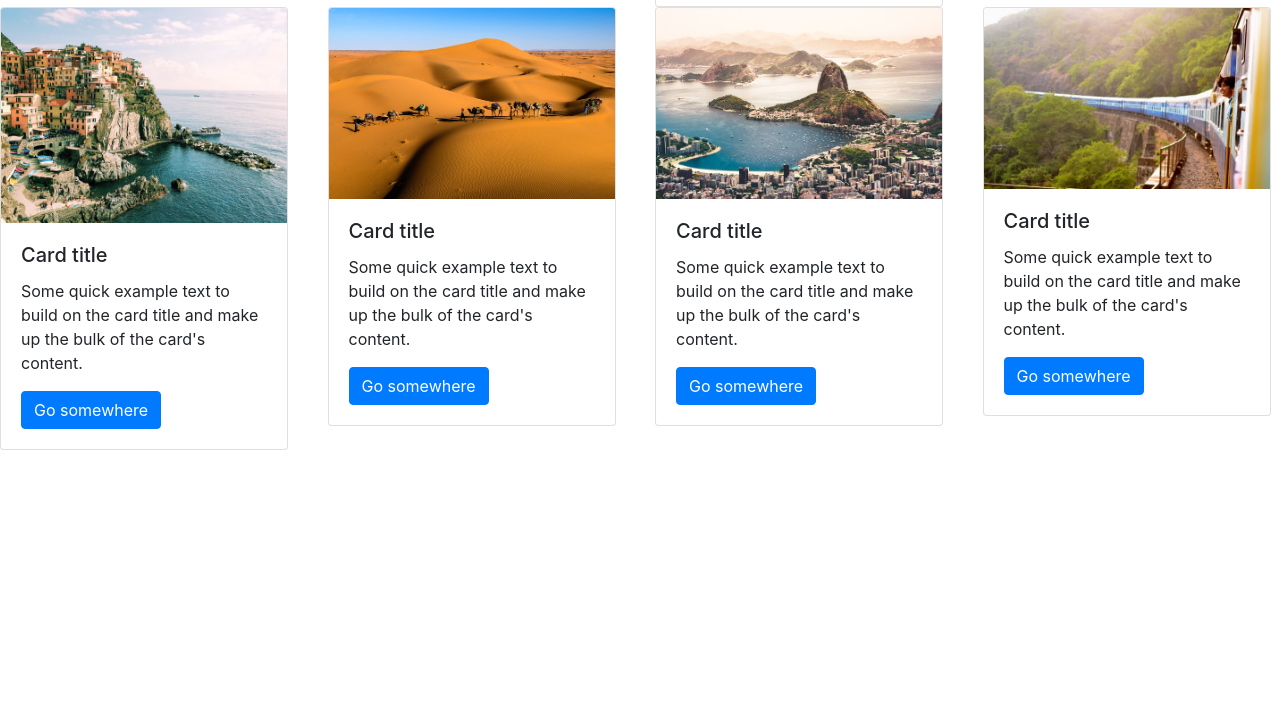
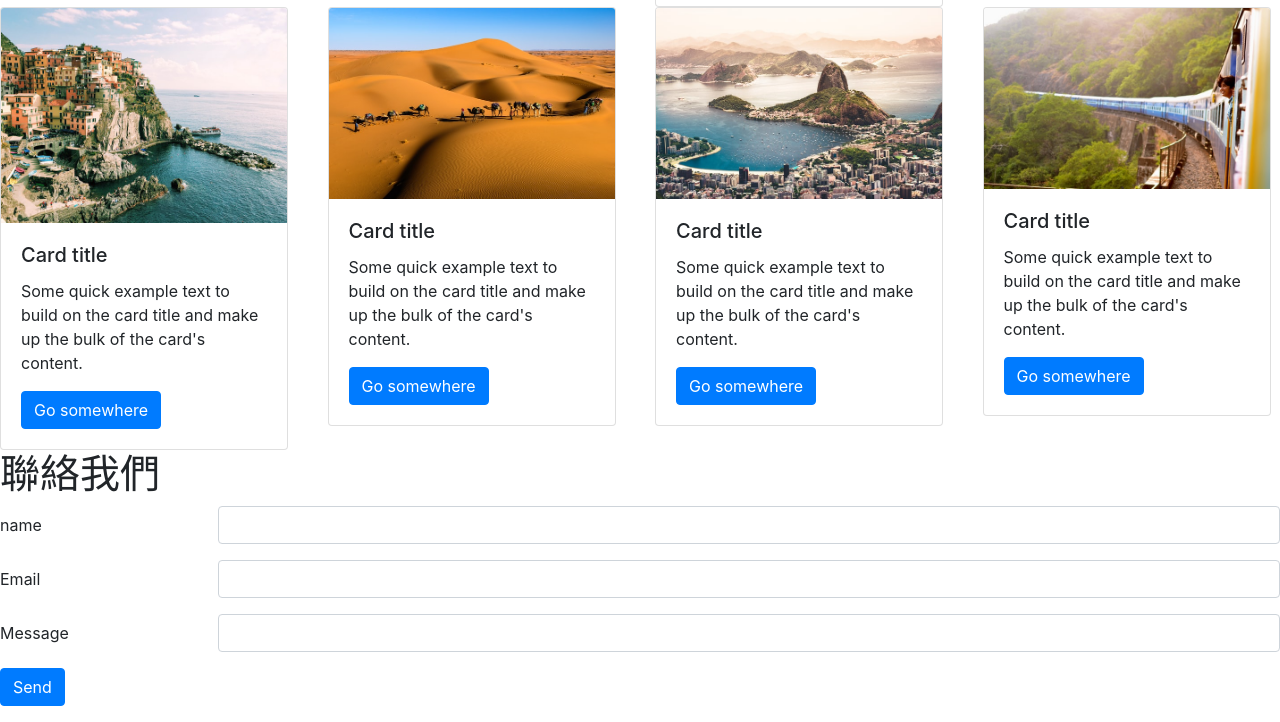
Before and after one commit to lay0020/Doris_Bootstrap, a plain HTML site: page index.html in a window 1280 px wide. Shown: the part 1374-2096 px from the top of the page. Before the commit the page ends 1824 px from the top, so only its background shows below. Drawn offline with nearby package versions, Linux system fonts and the light colour scheme.

Commit message:
增加表單

```diff
--- a/index.html
+++ b/index.html
@@ -156,6 +156,39 @@
             </div>
         </div>
     </div>
+    <!-- 聯絡我們 -->
+    <h1>聯絡我們</h1>
+        <form>
+            <div class="form-group row">
+                <label for="inputPassword3" class="col-sm-2 col-form-label">name</label>
+                <div class="col-sm-10">
+                    <input type="text" class="form-control" id="inputPassword3">
+                </div>
+            </div>
+
+            <div class="form-group row">
+                <label for="inputEmail3" class="col-sm-2 col-form-label">Email</label>
+                <div class="col-sm-10">
+                    <input type="email" class="form-control" id="inputEmail3">
+                </div>
+            </div>
+
+            <div class="form-group row">
+                <label for="inputEmail3" class="col-sm-2 col-form-label">Message</label>
+                <div class="col-sm-10">
+                    <input type="textarea" class="form-control" id="inputEmail3">
+                </div>
+            </div>
+
+            <div class="form-group row">
+                <div class="col-sm-10">
+                    <button type="submit" class="btn btn-primary">Send</button>
+                </div>
+            </div>
+        </form>
+    </div>
+
+
 
     <!-- JS CDN -->
     <script src="https://code.jquery.com/jquery-3.5.1.slim.min.js"
```
